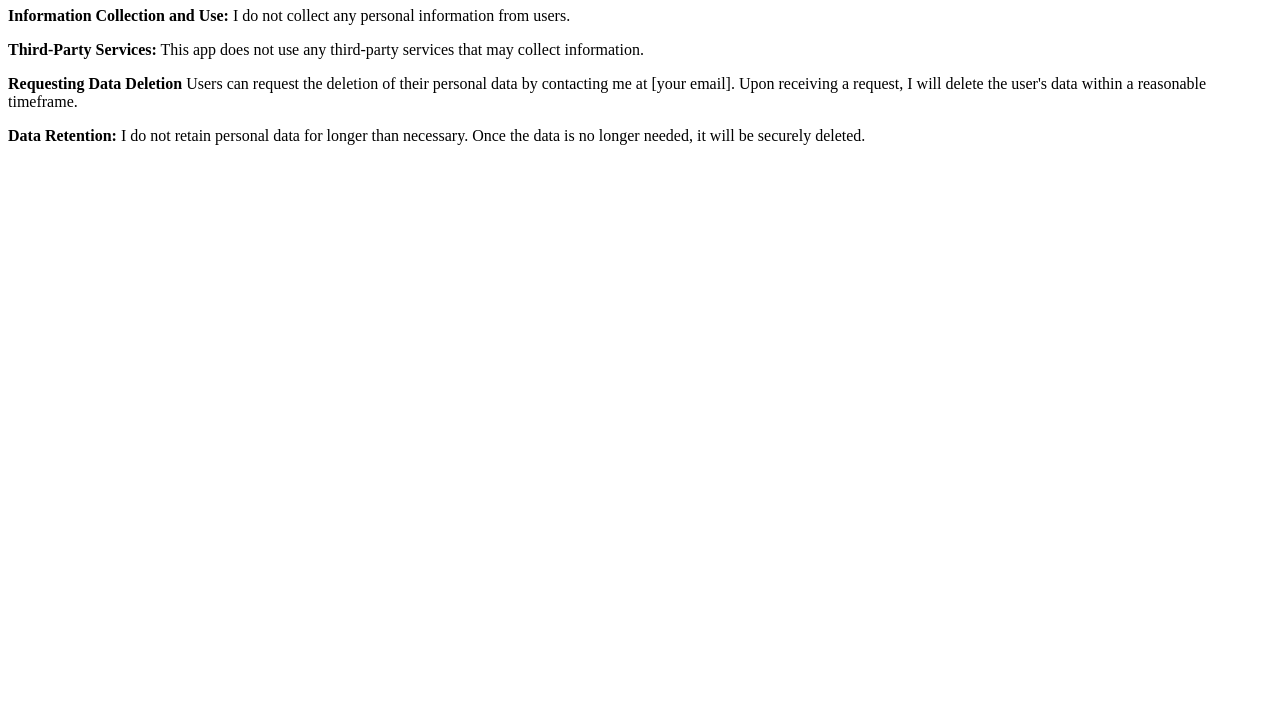
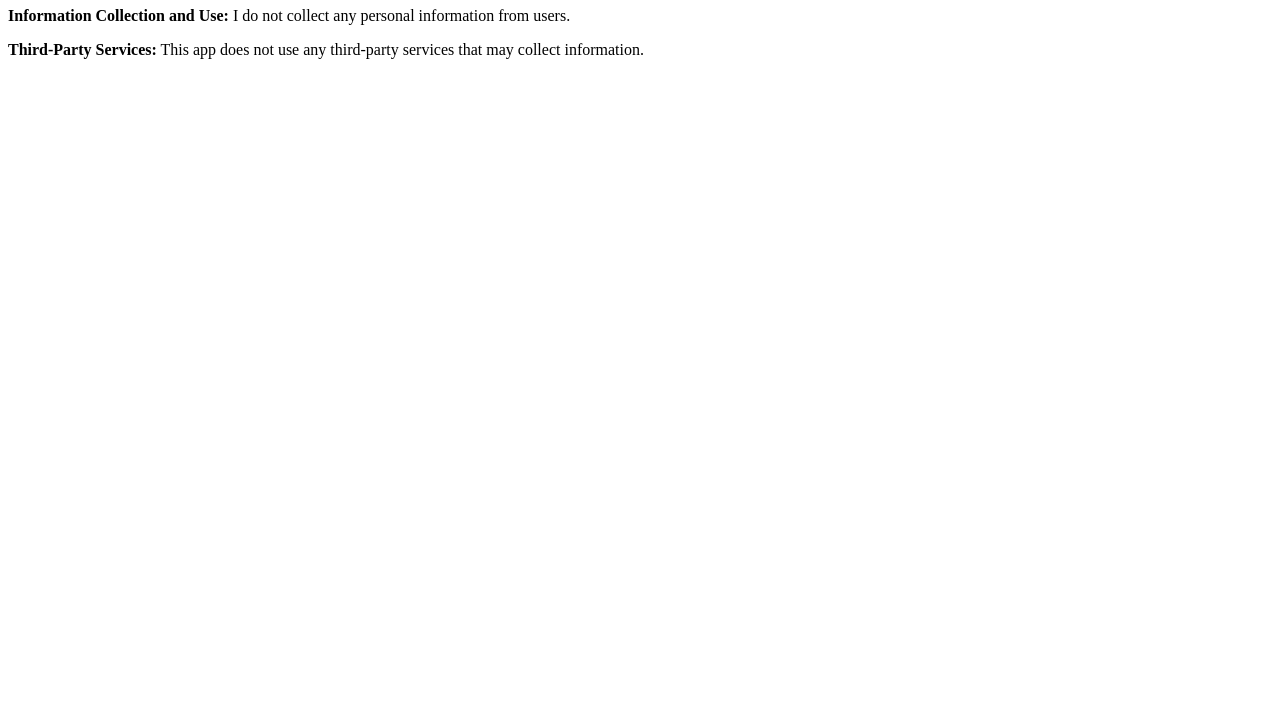
Before and after one commit to SteveLiv2023/privacy-policy, a plain HTML site: page index.html in a window 1280 px wide. Shown: the part 73-800 px from the top of the page. Drawn offline with Linux system fonts and the light colour scheme.

Commit message:
Update index.html

```diff
--- a/index.html
+++ b/index.html
@@ -7,7 +7,5 @@
     <h1>Privacy Policy</h1>
     <p><strong>Information Collection and Use:</strong> I do not collect any personal information from users.</p>
     <p><strong>Third-Party Services:</strong> This app does not use any third-party services that may collect information.</p>
-    <p><strong>Requesting Data Deletion</strong> Users can request the deletion of their personal data by contacting me at [your email]. Upon receiving a request, I will delete the user's data within a reasonable timeframe.</p>
-    <p><strong>Data Retention:</strong> I do not retain personal data for longer than necessary. Once the data is no longer needed, it will be securely deleted.</p>
 </body>
 </html>
```
